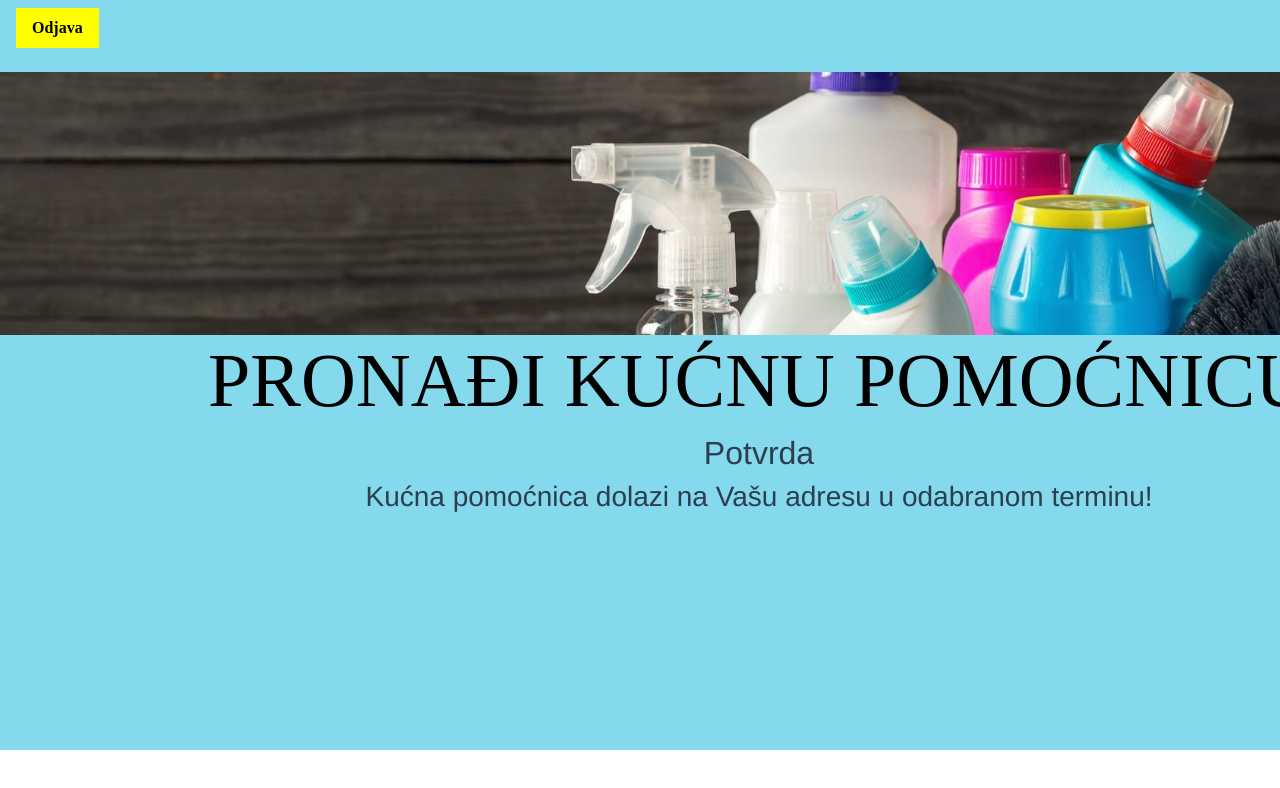
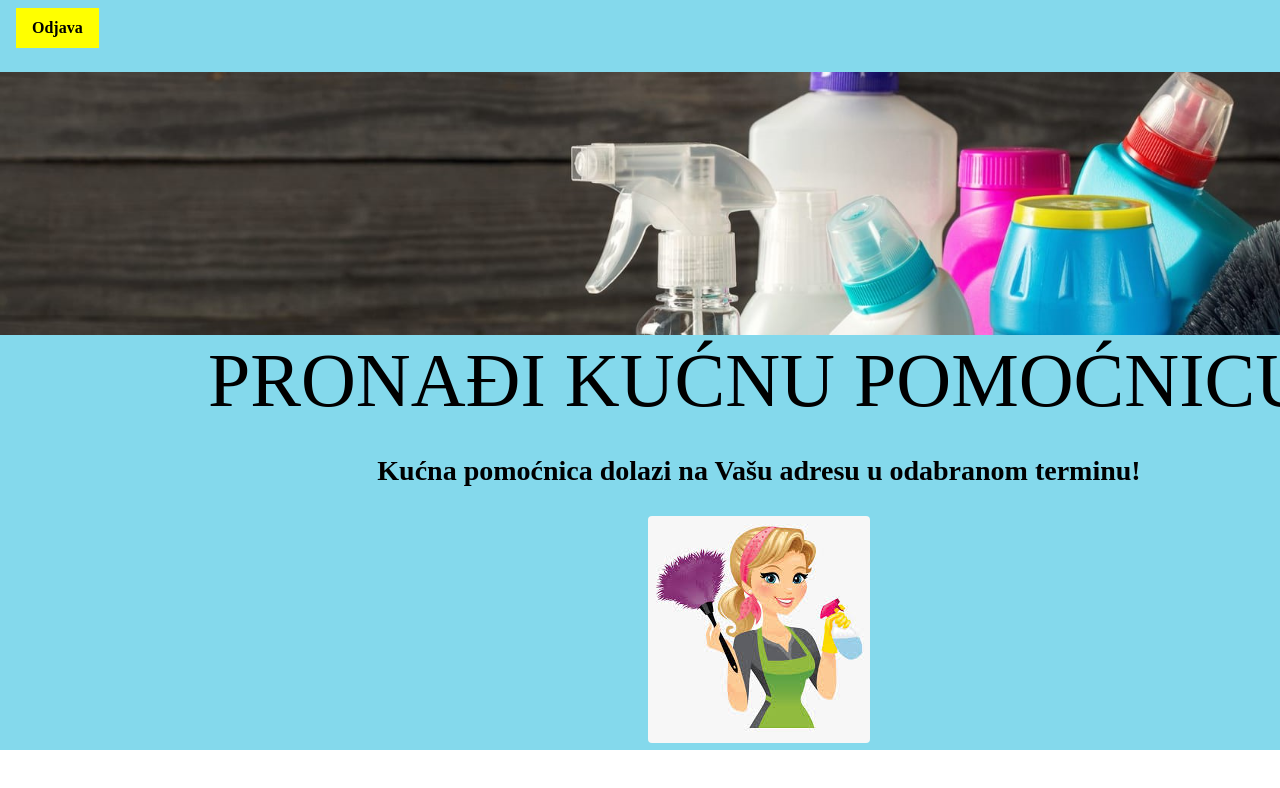
Before and after one commit to Gordana1508/PI-pronadikucnupomocnicu, a Vue app: page /Potvrda in a window 1280 px wide. Shown: the top 788 px of the page. Built offline with nearby package versions, Linux system fonts and the light colour scheme; no server answers.

Commit message:
Rad na aplikaciji, ne radi firebase

```diff
--- a/src/App.vue
+++ b/src/App.vue
@@ -3,6 +3,29 @@
     <router-view/>
   </div>
 </template>
+<script>
+
+import { firebase } from "@/firebase.js";
+
+firebase.auth().onAuthStateChanged((user) =>
+{
+  if (user){
+    console.log('*** User',user.email);
+    store.currentUser=user.email;
+  }
+  else {
+    console.log('*** No User');
+    store.currentUser=null;
+
+    if (router.name !== 'Prijava'){
+      router.push({name: 'Prijava'});
+    }
+  }
+});
+
+
+</script>
+
 
 
 <style lang="scss">
@@ -13,5 +36,4 @@
   text-align: center;
   color: #2c3e50;
 }
-
 </style>
--- a/src/views/Naslovna.vue
+++ b/src/views/Naslovna.vue
@@ -17,6 +17,7 @@
         <button class="btn btn-primary">Prikaži sve oglase</button>
         </router-link>
     </div>
+    <div class="divider"></div>
     <div class="button">
         <router-link to="/Pretraga">
         <button class="btn btn-primary">Napredno pretraživanje</button>
@@ -81,6 +82,9 @@ import { firebase } from "@/firebase.js";
     font-family: 'Times New Roman';
     font-weight: bold;
 }
+.divider{
+    height: 50px;
+}
 
 .dropdown {
 
--- a/src/views/Potvrda.vue
+++ b/src/views/Potvrda.vue
@@ -11,9 +11,10 @@
         </div>
     <img src="@/assets/slika2.jpg" class="img-fluid">
     <h1>PRONAĐI KUĆNU POMOĆNICU</h1>
-    <h2>Potvrda</h2>
+     <div class="divider"></div>
     <h3>Kućna pomoćnica dolazi na Vašu adresu u odabranom terminu!</h3>
-    </div>
+    <div class="divider"></div>
+    <img src="@/assets/images.jpg" class="rounded">
     </div>
 </template>
 
@@ -43,4 +44,12 @@ h1 {
   font-family: 'Times New Roman';
   font-weight: bold;
 }
+h3{
+    color: black;
+    font-family: 'Times New Roman';
+    font-weight: bold;
+}
+.divider{
+    height: 20px;
+}
 </style>
```
Also changed, not shown: src/views/store.js (added), 1 other file (tests, documents, lock files or other folders).
